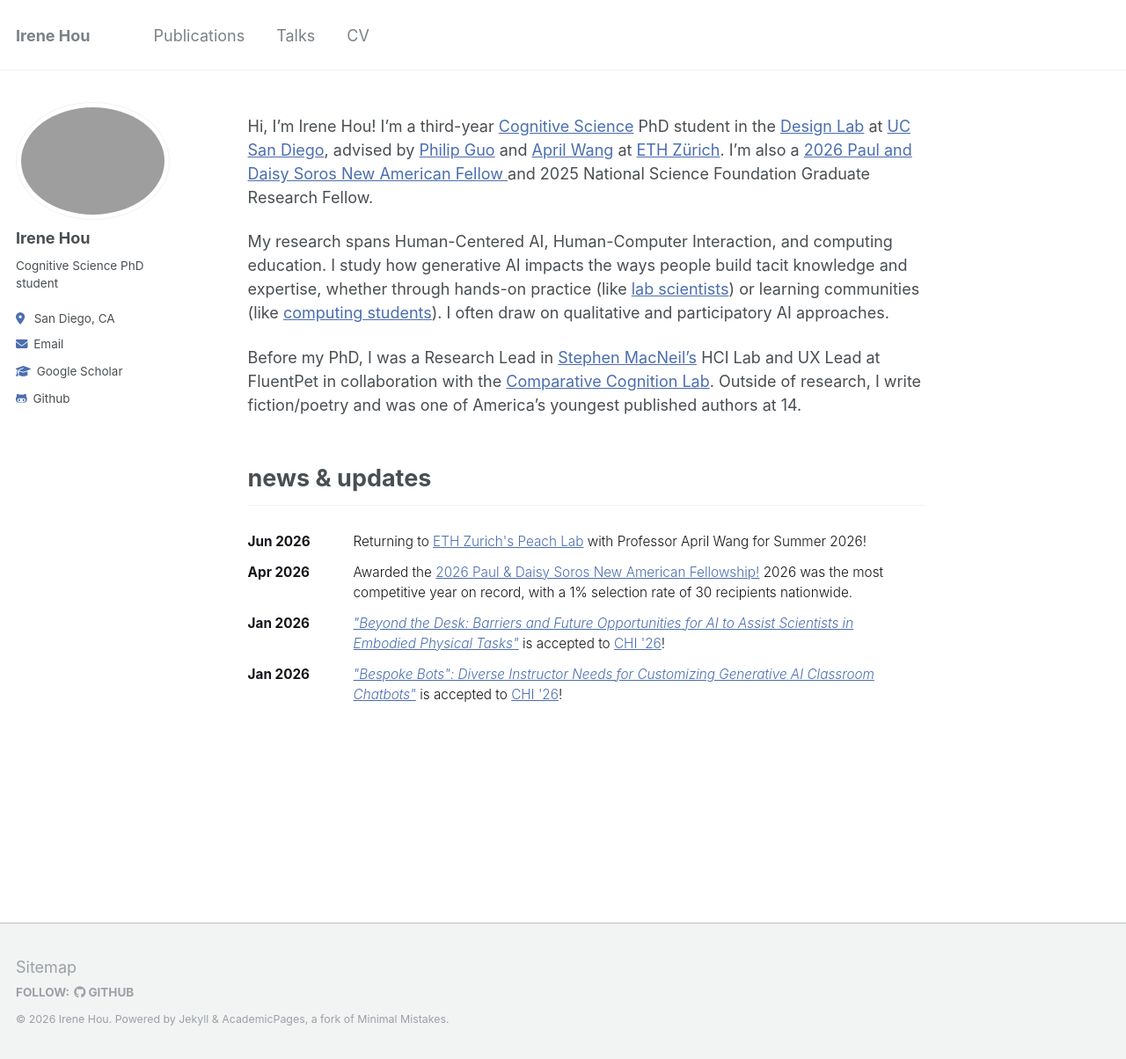
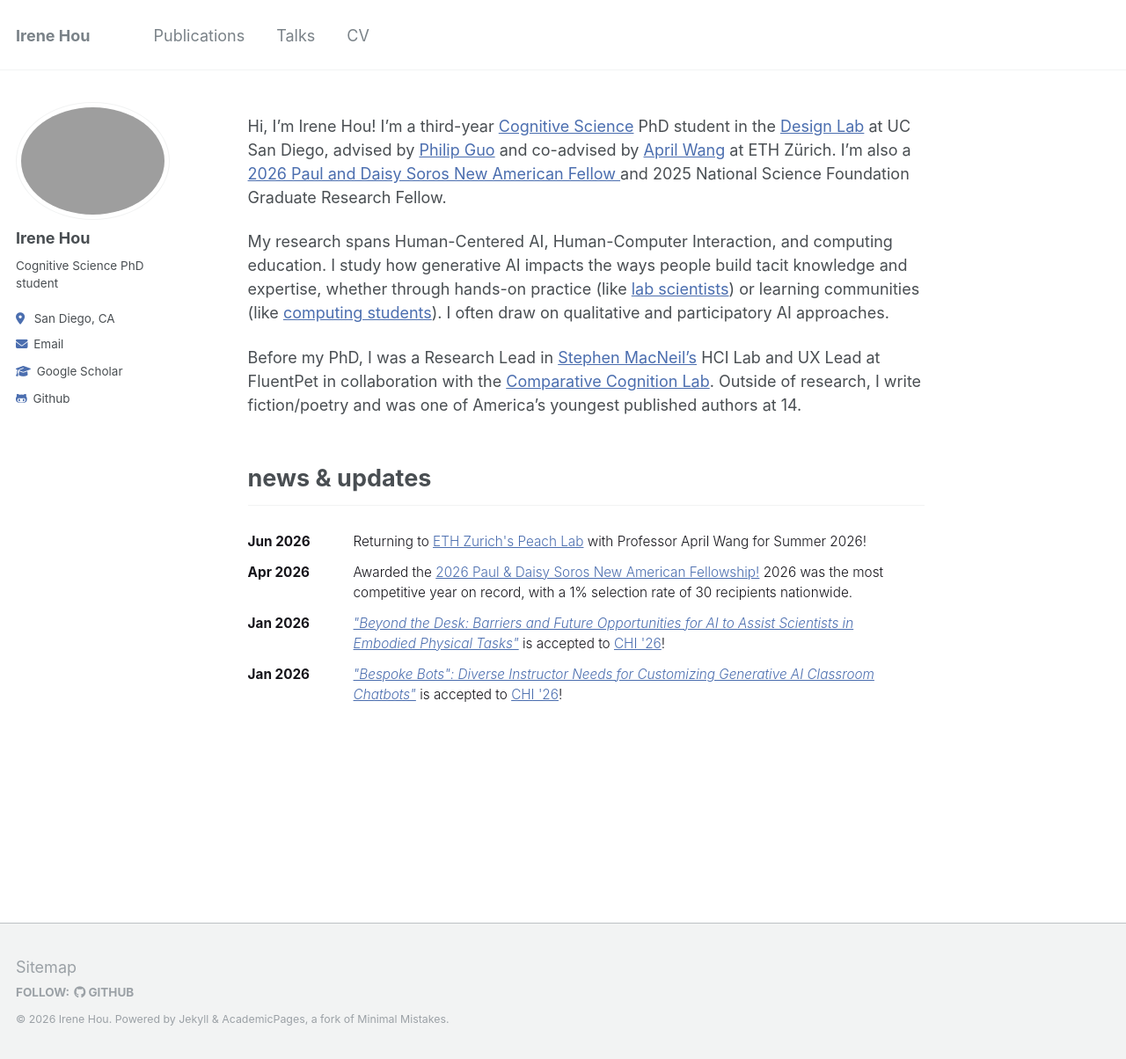
Before and after one commit to houirene/houirene.github.io, a Jekyll site: the page built from _pages/about.md, in a window 1280 px wide and 1204 px high. Shown: the whole window at 88% size. Built offline with Jekyll 4.4.1, drawn with Linux system fonts in a browser that asks for light colours.

Commit message:
Revise about section

```diff
--- a/_pages/about.md
+++ b/_pages/about.md
@@ -8,7 +8,7 @@ redirect_from:
 ---
 
 
-Hi, I'm Irene Hou! I'm a third-year [Cognitive Science](https://cogsci.ucsd.edu) PhD student in the [Design Lab](https://designlab.ucsd.edu) at [UC San Diego](https://ucsd.edu), advised by [Philip Guo](https://pg.ucsd.edu) and [April Wang](https://aprilwang.me/) at [ETH Zürich](https://ethz.ch/en.html). I'm also a <a href="https://pdsoros.org/meet-the-class-of-2026/" target="_blank" rel="noopener noreferrer">2026 Paul and Daisy Soros New American Fellow </a> and 2025 National Science Foundation Graduate Research Fellow.
+Hi, I'm Irene Hou! I'm a third-year [Cognitive Science](https://cogsci.ucsd.edu) PhD student in the [Design Lab](https://designlab.ucsd.edu) at UC San Diego, advised by [Philip Guo](https://pg.ucsd.edu) and co-advised by [April Wang](https://aprilwang.me/) at ETH Zürich. I'm also a <a href="https://pdsoros.org/meet-the-class-of-2026/" target="_blank" rel="noopener noreferrer">2026 Paul and Daisy Soros New American Fellow </a> and 2025 National Science Foundation Graduate Research Fellow.
 
 My research spans Human-Centered AI, Human-Computer Interaction, and computing education. I study how generative AI impacts the ways people build tacit knowledge and expertise, whether through hands-on practice (like [lab scientists](https://dl.acm.org/doi/full/10.1145/3772318.3791093)) or learning communities (like [computing students](https://dl.acm.org/doi/10.1145/3724363.3729024)). I often draw on qualitative and participatory AI approaches.
 
```
